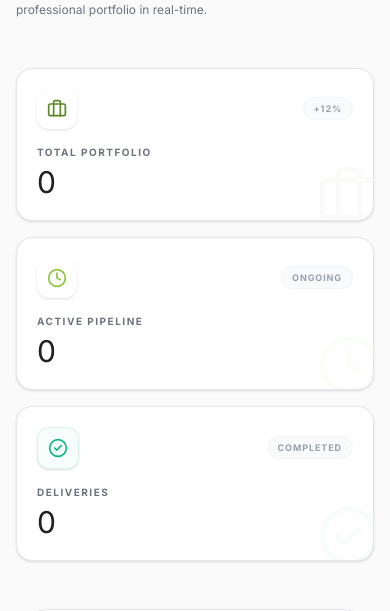
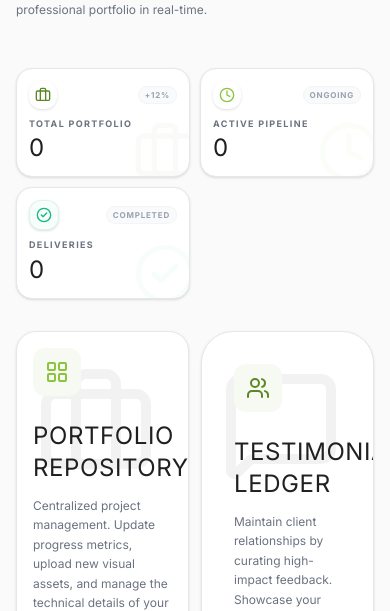
Before and after one commit to kishore2818/testing-ac, a Next.js app in the folder admin/: page / in a window 390 px wide. Shown: the part 193-804 px from the top of the page. Built offline with nearby package versions, Linux system fonts and the light colour scheme; no server answers; sample sign-in values are in the browser's storage.

Commit message:
feat(ui): update admin project cards and dashboard grids to 2-cols on mobile view in monorepo

```diff
--- a/admin/src/app/page.tsx
+++ b/admin/src/app/page.tsx
@@ -87,31 +87,31 @@ export default function Dashboard() {
         </header>
 
         {/* Stats Grid */}
-        <div className="grid grid-cols-1 sm:grid-cols-2 lg:grid-cols-4 gap-4 mb-12">
+        <div className="grid grid-cols-2 lg:grid-cols-4 gap-2.5 sm:gap-4 mb-8 sm:mb-12">
           {statCards.map((stat, idx) => (
             <motion.div
               key={stat.label}
               initial={{ y: 20, opacity: 0 }}
               animate={{ y: 0, opacity: 1 }}
               transition={{ delay: idx * 0.1 }}
-              className="bg-white p-5 rounded-2xl border border-[var(--border)] shadow-sm hover:shadow-lg hover:shadow-black/5 transition-all duration-300 group relative overflow-hidden"
+              className="bg-white p-3 sm:p-5 rounded-2xl border border-[var(--border)] shadow-sm hover:shadow-lg hover:shadow-black/5 transition-all duration-300 group relative overflow-hidden"
             >
               <div className="relative z-10">
-                <div className="flex items-center justify-between mb-4">
+                <div className="flex items-center justify-between mb-2 sm:mb-4">
                   <div
-                    className="p-2.5 rounded-xl transition-transform duration-500 group-hover:scale-110 group-hover:rotate-6 shadow-sm"
+                    className="p-1.5 sm:p-2.5 rounded-xl transition-transform duration-500 group-hover:scale-110 group-hover:rotate-6 shadow-sm"
                     style={{ backgroundColor: `${stat.color}08`, border: `1px solid ${stat.color}20` }}
                   >
-                    <stat.icon size={20} style={{ color: stat.color }} />
+                    <stat.icon className="w-4 h-4 sm:w-5 sm:h-5" style={{ color: stat.color }} />
                   </div>
-                  <span className="text-[9px] font-black px-2.5 py-1 rounded-full bg-gray-50 text-gray-400 uppercase tracking-widest border border-gray-100">
+                  <span className="text-[8px] sm:text-[9px] font-black px-1.5 py-0.5 sm:px-2.5 sm:py-1 rounded-full bg-gray-50 text-gray-400 uppercase tracking-widest border border-gray-100">
                     {stat.trend}
                   </span>
                 </div>
-                <p className="text-[10px] font-bold text-[var(--gray)] tracking-[0.15em] uppercase font-rajdhani mb-1">
+                <p className="text-[9px] sm:text-[10px] font-bold text-[var(--gray)] tracking-[0.15em] uppercase font-rajdhani mb-0.5 sm:mb-1 truncate">
                   {stat.label}
                 </p>
-                <h3 className="text-3xl font-bebas text-[var(--black)] group-hover:text-[var(--primary)] transition-colors">
+                <h3 className="text-2xl sm:text-3xl font-bebas text-[var(--black)] group-hover:text-[var(--primary)] transition-colors">
                   {loading ? '...' : stat.value}
                 </h3>
               </div>
@@ -128,12 +128,12 @@ export default function Dashboard() {
         </div>
 
         {/* Primary Management Hub */}
-        <div className="grid grid-cols-1 lg:grid-cols-2 gap-6">
+        <div className="grid grid-cols-2 lg:grid-cols-2 gap-3 sm:gap-6">
           <motion.div
             initial={{ y: 20, opacity: 0 }}
             animate={{ y: 0, opacity: 1 }}
             transition={{ delay: 0.2 }}
-            className="group relative bg-white p-8 rounded-[2rem] border border-[var(--border)] shadow-sm hover:shadow-xl transition-all duration-500 overflow-hidden"
+            className="group relative bg-white p-4 sm:p-8 rounded-[1.25rem] sm:rounded-[2rem] border border-[var(--border)] shadow-sm hover:shadow-xl transition-all duration-500 overflow-hidden flex flex-col justify-between"
           >
             <div className="relative z-10">
               <div className="w-12 h-12 bg-[var(--primary-soft)] rounded-xl flex items-center justify-center mb-6 text-[var(--primary)] group-hover:rotate-12 transition-transform duration-500">
--- a/admin/src/app/projects/page.tsx
+++ b/admin/src/app/projects/page.tsx
@@ -261,7 +261,7 @@ function ProjectsContent() {
         ) : (
           <motion.div
             layout
-            className="grid grid-cols-1 md:grid-cols-2 lg:grid-cols-3 xl:grid-cols-4 gap-6"
+            className="grid grid-cols-2 lg:grid-cols-3 xl:grid-cols-4 gap-2.5 sm:gap-4 md:gap-6"
           >
             <AnimatePresence mode="popLayout">
               {filteredProjects.map((project, idx) => (
@@ -275,7 +275,7 @@ function ProjectsContent() {
                   className="bg-white border border-[var(--border)] rounded-xl overflow-hidden hover:shadow-lg hover:shadow-black/5 transition-all duration-300 group flex flex-col h-full"
                 >
                   {/* Image Container */}
-                  <div className="relative h-48 overflow-hidden bg-gray-100">
+                  <div className="relative h-28 sm:h-48 overflow-hidden bg-gray-100">
                     <img
                       src={project.image}
                       alt={project.name}
@@ -284,18 +284,18 @@ function ProjectsContent() {
                     <div className="absolute inset-0 bg-gradient-to-t from-black/50 via-transparent to-transparent opacity-0 group-hover:opacity-100 transition-all duration-300" />
 
                     {/* Floating Controls */}
-                    <div className="absolute top-3 right-3 flex flex-col gap-1.5 lg:translate-x-10 lg:opacity-0 lg:group-hover:translate-x-0 lg:group-hover:opacity-100 transition-all duration-300">
+                    <div className="absolute top-2 right-2 sm:top-3 sm:right-3 flex flex-col gap-1 sm:gap-1.5 opacity-100 sm:opacity-0 sm:group-hover:opacity-100 transition-all duration-300 z-10">
                       <button
                         onClick={() => handleOpenModal(project)}
-                        className="p-2 bg-white text-[var(--black)] rounded-lg shadow-md hover:bg-[var(--primary)] hover:text-white transition-colors"
+                        className="p-1.5 sm:p-2 bg-white text-[var(--black)] rounded-lg shadow-md hover:bg-[var(--primary)] hover:text-white transition-colors"
                       >
-                        <Edit2 size={14} />
+                        <Edit2 className="w-3 h-3 sm:w-3.5 sm:h-3.5" />
                       </button>
                       <button
                         onClick={() => handleDelete(project._id)}
-                        className="p-2 bg-white text-red-500 rounded-lg shadow-md hover:bg-red-500 hover:text-white transition-colors"
+                        className="p-1.5 sm:p-2 bg-white text-red-500 rounded-lg shadow-md hover:bg-red-500 hover:text-white transition-colors"
                       >
-                        <Trash2 size={14} />
+                        <Trash2 className="w-3 h-3 sm:w-3.5 sm:h-3.5" />
                       </button>
                     </div>
 
@@ -309,17 +309,17 @@ function ProjectsContent() {
                   </div>
 
                   {/* Content */}
-                  <div className="p-4 flex flex-col flex-grow">
-                    <div className="flex items-center gap-1.5 mb-2">
+                  <div className="p-2.5 sm:p-4 flex flex-col flex-grow">
+                    <div className="flex items-center gap-1 sm:gap-1.5 mb-1 sm:mb-2">
                       <Tag size={10} className="text-[var(--primary)]" />
-                      <span className="font-rajdhani text-[10px] font-bold text-[var(--gray)] uppercase tracking-widest">{project.type}</span>
+                      <span className="font-rajdhani text-[9px] sm:text-[10px] font-bold text-[var(--gray)] uppercase tracking-widest truncate">{project.type}</span>
                     </div>
 
-                    <h4 className="font-bebas text-xl mb-2 text-[var(--black)] leading-tight group-hover:text-[var(--primary)] transition-colors">
+                    <h4 className="font-bebas text-sm sm:text-xl mb-1 sm:mb-2 text-[var(--black)] leading-tight group-hover:text-[var(--primary)] transition-colors truncate">
                       {project.name}
                     </h4>
 
-                    <p className="font-montserrat text-xs text-[var(--black-muted)] mb-4 flex-grow leading-relaxed line-clamp-2">
+                    <p className="font-montserrat text-[10px] sm:text-xs text-[var(--black-muted)] mb-2 sm:mb-4 flex-grow leading-tight sm:leading-relaxed line-clamp-2">
                       {project.description}
                     </p>
 
--- a/admin/src/app/reviews/page.tsx
+++ b/admin/src/app/reviews/page.tsx
@@ -160,7 +160,7 @@ export default function ReviewsManagement() {
             <p className="font-rajdhani text-[11px] font-bold text-[var(--gray)] uppercase tracking-widest">Retrieving Feedback...</p>
           </div>
         ) : (
-          <div className="grid grid-cols-1 md:grid-cols-2 gap-6">
+          <div className="grid grid-cols-2 gap-2.5 sm:gap-6">
             <AnimatePresence mode="popLayout">
               {reviews.map((review, idx) => (
                 <motion.div
@@ -170,7 +170,7 @@ export default function ReviewsManagement() {
                   animate={{ opacity: 1, y: 0 }}
                   exit={{ opacity: 0, scale: 0.95 }}
                   transition={{ delay: idx * 0.05 }}
-                  className="bg-white border border-[var(--border)] rounded-xl p-6 hover:shadow-md hover:shadow-black/5 transition-all duration-300 group relative flex flex-col sm:flex-row gap-6 overflow-hidden"
+                  className="bg-white border border-[var(--border)] rounded-xl p-3 sm:p-6 hover:shadow-md hover:shadow-black/5 transition-all duration-300 group relative flex flex-col sm:flex-row gap-3 sm:gap-6 overflow-hidden"
                 >
                   {/* Quote mark background */}
                   <div className="absolute -top-2 -left-2 font-bebas text-[80px] text-gray-50 leading-none pointer-events-none select-none group-hover:text-primary/5 transition-colors duration-300">
```
